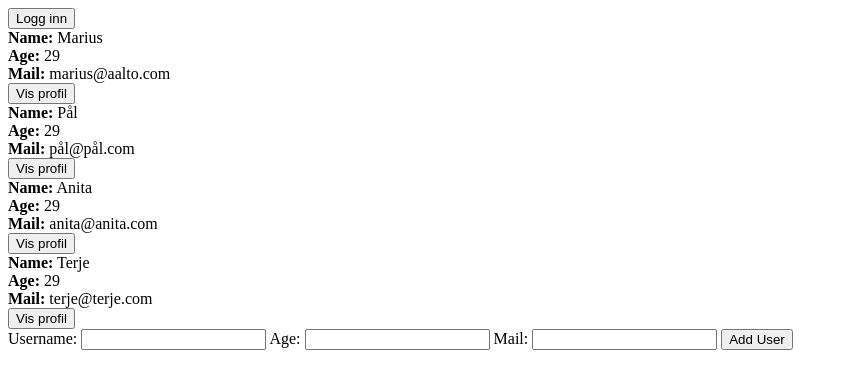
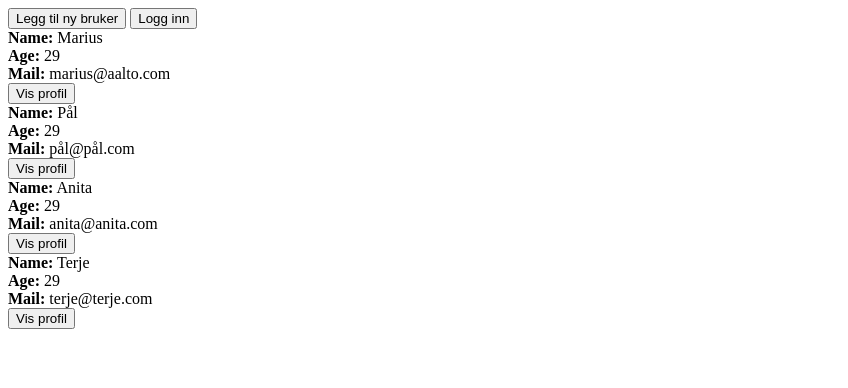
Before and after one commit to PalSvendsen/fjasbok, a plain HTML site: page index.html in a window 1280 px wide. Shown: the whole page, without its empty margins (0-848 px from the left). Drawn offline with Linux system fonts and the light colour scheme.

Commit message:
UI fixes

```diff
--- a/addUserView.js
+++ b/addUserView.js
@@ -1,13 +1,16 @@
-const addUser = document.getElementById('app');
-    profile.innerHTML = /*html*/`
-    <form id="addUserForm" onsubmit="addUser(event)">
-    <label for="newUsername">Username:</label>
-    <input type="text" id="newUsername" name="newUsername" required>
-    <label for="newAge">Age:</label>
-    <input type="text" id="newAge" name="newAge" required>
-    <label for="newMail">Mail:</label>
-    <input type="text" id="newMail" name="newMail" required>
-    <button type="submit">Add User</button>
-</form>
+function addNewUserView() {
+    const appDiv = document.getElementById('app');
+    appDiv.innerHTML = '';
 
-    `
+    appDiv.innerHTML += /*html*/ `
+        <form id="addUserForm" onsubmit="addUser(event)">
+            <label for="newUsername">Username:</label>
+            <input type="text" id="newUsername" required>
+            <label for="newAge">Age:</label>
+            <input type="text" id="newAge" required>
+            <label for="newMail">Mail:</label>
+            <input type="text" id="newMail" required>
+            <button type="submit">Ny bruker</button>
+        </form>
+        <button onclick="backBtn()">Tilbake</button>`;
+}
--- a/index.html
+++ b/index.html
@@ -7,16 +7,6 @@
 </head>
 <body>
     <div id="app"></div>
-    <form id="addUserForm" onsubmit="addUser(event)">
-        <label for="newUsername">Username:</label>
-        <input type="text" id="newUsername" name="newUsername" required>
-        <label for="newAge">Age:</label>
-        <input type="text" id="newAge" name="newAge" required>
-        <label for="newMail">Mail:</label>
-        <input type="text" id="newMail" name="newMail" required>
-        <button type="submit">Add User</button>
-    </form>
-
 </body>
 <script src="model.js"></script>
 <script src="view.js"></script>
--- a/model.js
+++ b/model.js
@@ -1,4 +1,4 @@
-let model = {
+const model = {
     loggedInUser: "",
     users: [{
         name: "Marius",
--- a/view.js
+++ b/view.js
@@ -1,6 +1,11 @@
 function updateView() {
     const appDiv = document.getElementById('app');
     appDiv.innerHTML = '';
+
+    const isUserLoggedIn = !!model.loggedInUser;
+
+    appDiv.innerHTML += /*html*/ `
+        <button onclick="addNewUserView()" ${isUserLoggedIn ? 'disabled' : ''}>Legg til ny bruker</button>`;
 
     if (model.loggedInUser) {
         const loggedInUserIndex = model.users.findIndex(user => user.name === model.loggedInUser);
@@ -31,11 +36,9 @@ function updateView() {
 }
 
 function showRegistrationForm() {
-    // Hide the login form
     const loginForm = document.getElementById('app');
     loginForm.style.display = 'none';
 
-    // Show the registration form
     const registrationForm = document.getElementById('addUserForm');
     registrationForm.style.display = 'block';
 }
@@ -68,7 +71,6 @@ function addUser(event) {
     const newMail = newMailInput.value;
 
     if (newUsername.trim() !== '' && !model.users.find(user => user.name === newUsername)) {
-        // Add the new user to the model
         model.users.push({
             name: newUsername,
             age: newAge,
@@ -76,21 +78,20 @@ function addUser(event) {
             friends: [],
         });
 
-        // Clear the input fields
         newUsernameInput.value = '';
         newAgeInput.value = '';
         newMailInput.value = '';
 
-        // Update the view
         updateView();
     } else {
-        alert('Invalid username. Please enter a unique username.');
+        alert('Feil brukernavn. Prøv igjen!');
     }
 }
 
 
+
 function login() {
-    const username = prompt('Enter your username:');
+    const username = prompt('Skriv brukernavn:');
     const validUsernames = model.users.map(user => user.name);
 
     if (username && validUsernames.includes(username)) {
```
